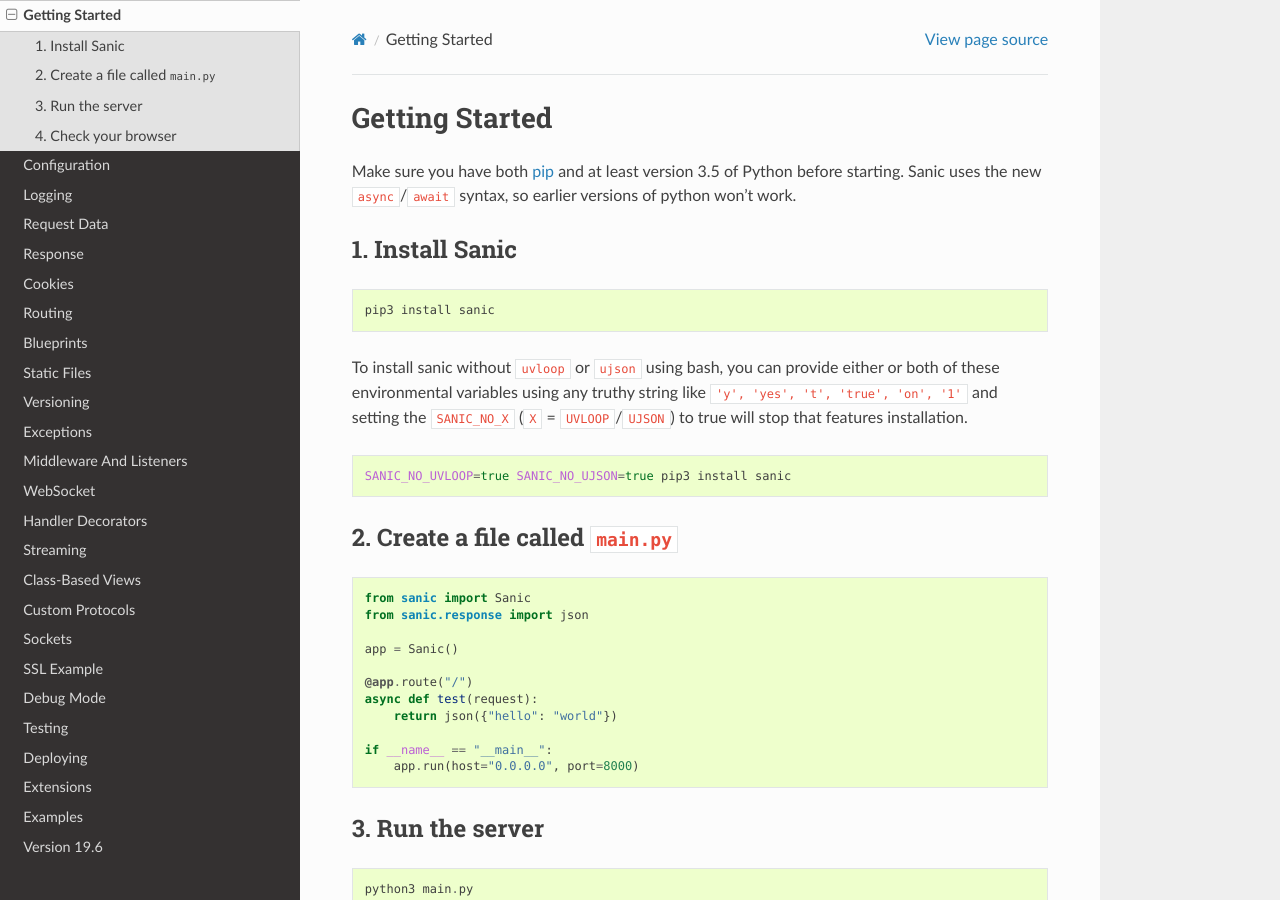
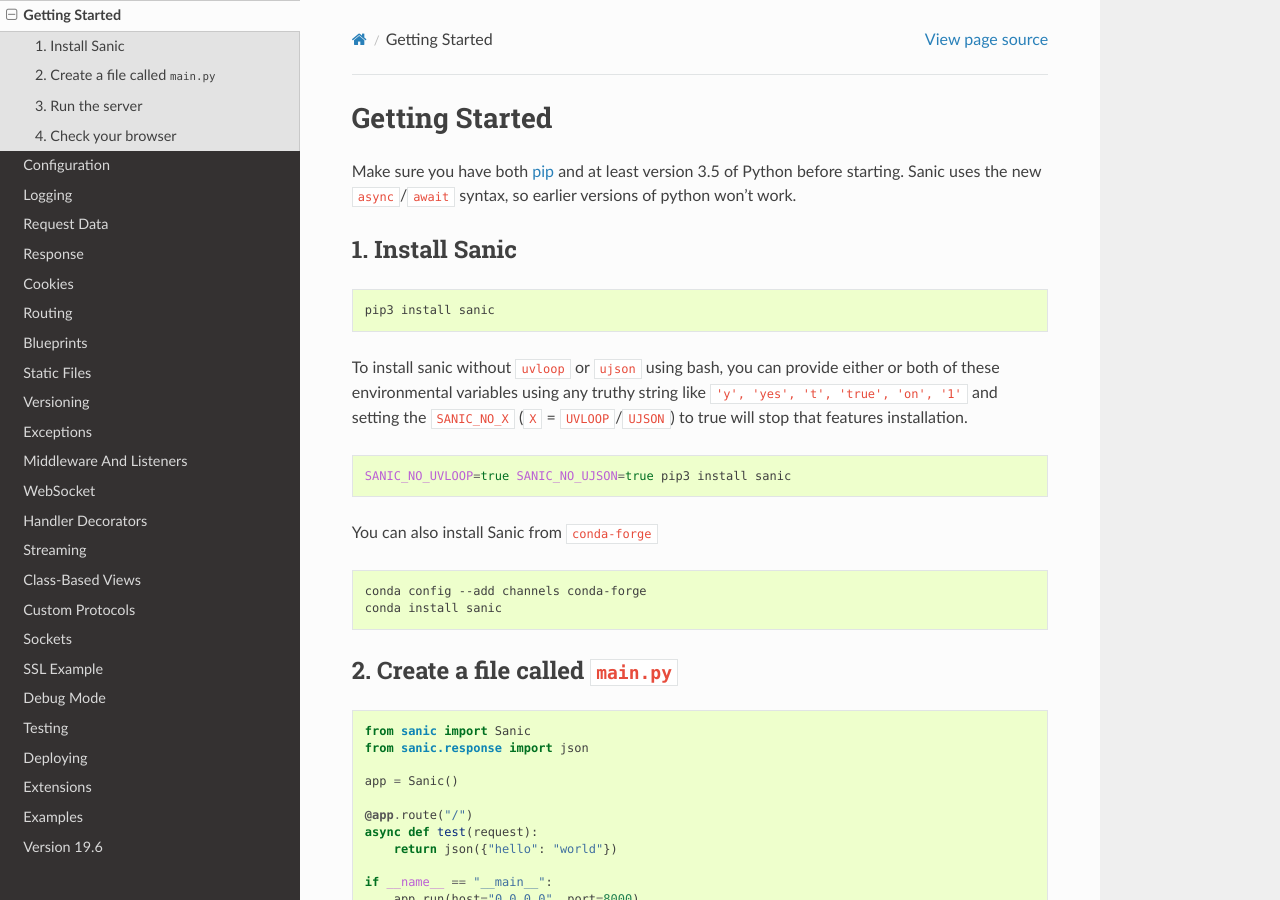
Before and after one commit to sanic-org/sanic, a Sphinx documentation site: the page built from docs/sanic/getting_started.md, in a window 1280 px wide and 900 px high. Built offline with Sphinx 7.4.7 and the Read the Docs theme 2.0.0, drawn with Linux system fonts in a browser that asks for light colours.

Commit message:
Add conda install and download stats

````diff
--- a/README.rst
+++ b/README.rst
@@ -18,7 +18,7 @@
     * - Support
       - | |Forums| |Join the chat at https://gitter.im/sanic-python/Lobby| |Awesome|
     * - Stats
-      - | |Downloads|
+      - | |Downloads| |Conda downloads|
 
 .. |Forums| image:: https://img.shields.io/badge/forums-community-ff0068.svg
    :target: https://community.sanicframework.org/
@@ -50,6 +50,9 @@
 .. |Downloads| image:: https://pepy.tech/badge/sanic/month
     :alt: Downloads
     :target: https://pepy.tech/project/sanic
+.. |Conda downloads| image:: https://img.shields.io/conda/dn/conda-forge/sanic.svg
+    :alt: Downloads
+    :target: https://anaconda.org/conda-forge/sanic
 
 .. end-badges
 
--- a/docs/sanic/getting_started.md
+++ b/docs/sanic/getting_started.md
@@ -6,9 +6,9 @@
 
 ## 1. Install Sanic
 
-  ```
-  pip3 install sanic
-  ```
+```bash
+pip3 install sanic
+```
 
 To install sanic without `uvloop` or `ujson` using bash, you can provide either or both of these environmental variables
 using any truthy string like `'y', 'yes', 't', 'true', 'on', '1'` and setting the `SANIC_NO_X` (`X` = `UVLOOP`/`UJSON`)
@@ -16,6 +16,13 @@
 
 ```bash
 SANIC_NO_UVLOOP=true SANIC_NO_UJSON=true pip3 install sanic
+```
+
+You can also install Sanic from [`conda-forge`](https://anaconda.org/conda-forge/sanic)
+
+```bash
+conda config --add channels conda-forge
+conda install sanic
 ```
 
 ##  2. Create a file called `main.py`
````
